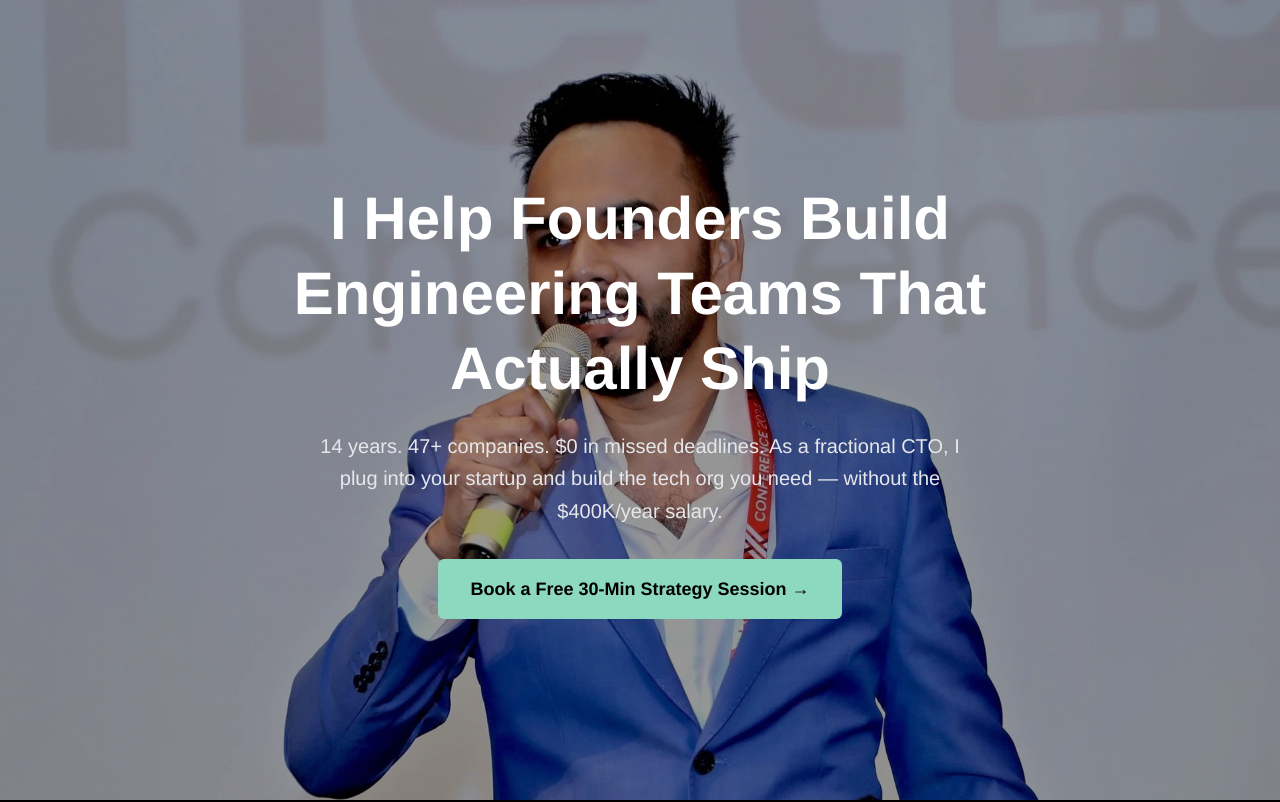
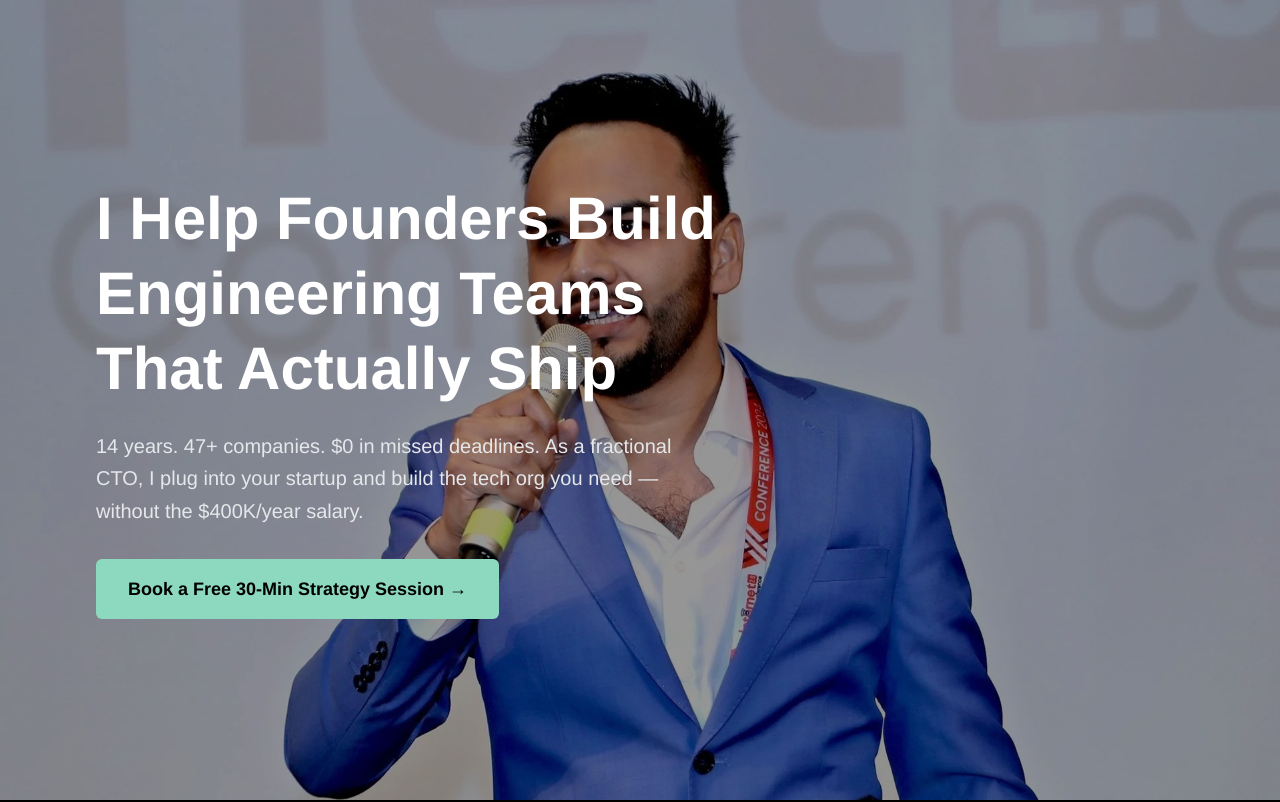
Before and after one commit to mohitsengarconsultancy/mohitsengar-site, a Next.js app: page / in a window 1280 px wide. Shown: the top 802 px of the page. Built offline with nearby package versions, Linux system fonts and the light colour scheme.

Commit message:
Align hero text to the left side of the viewport
Co-Authored-By: Claude Opus 4.6 <noreply@anthropic.com>

```diff
--- a/src/app/page.tsx
+++ b/src/app/page.tsx
@@ -240,7 +240,7 @@ export default function Home() {
   return (
     <main className="bg-white text-black">
       {/* ═══ HERO ═══ */}
-      <section className="relative min-h-screen flex items-center justify-center overflow-hidden">
+      <section className="relative min-h-screen flex items-center justify-start overflow-hidden">
         <div className="absolute inset-0">
           <Image
             src="/images/hero.jpg"
@@ -252,11 +252,11 @@ export default function Home() {
           />
           <div className="absolute inset-0 bg-black/40" />
         </div>
-        <div className="relative z-10 text-center text-white px-6 max-w-4xl animate-fade-in-up">
-          <h1 className="text-3xl md:text-5xl lg:text-6xl font-bold leading-tight mb-6">
+        <div className="relative z-10 text-left text-white px-6 md:px-16 lg:px-24 max-w-7xl w-full animate-fade-in-up">
+          <h1 className="text-3xl md:text-5xl lg:text-6xl font-bold leading-tight mb-6 max-w-2xl">
             I Help Founders Build Engineering Teams That Actually Ship
           </h1>
-          <p className="text-lg md:text-xl text-gray-200 mb-8 max-w-2xl mx-auto leading-relaxed">
+          <p className="text-lg md:text-xl text-gray-200 mb-8 max-w-xl leading-relaxed">
             14 years. 47+ companies. $0 in missed deadlines. As a fractional
             CTO, I plug into your startup and build the tech org you need
             &mdash; without the $400K/year salary.
```
